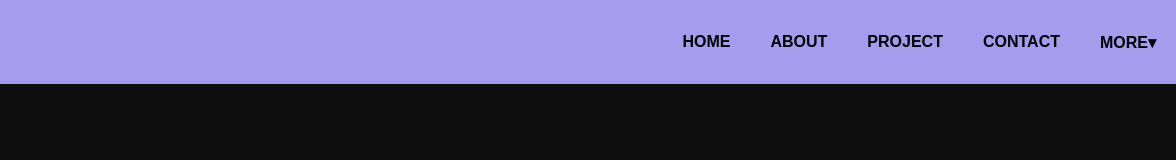
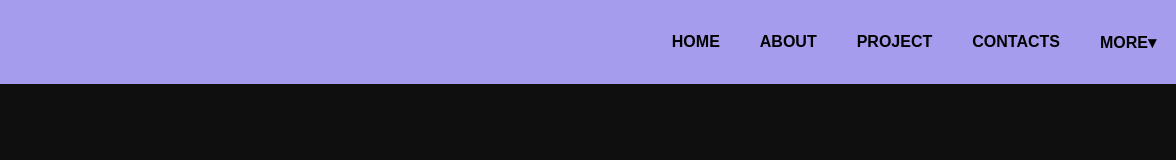
Before and after one commit to rakes-hkumar2061/portfolio, a plain HTML site: page m project/index.html in a window 1280 px wide. Shown: the full height of the page, 104-1280 px from the left. Drawn offline with Linux system fonts and the light colour scheme.

Commit message:
change contact name in index.html

```diff
--- a/m project/index.html
+++ b/m project/index.html
@@ -85,7 +85,7 @@
       <a href="#">HOME</a>
       <a href="#">ABOUT</a>
       <a href="#">PROJECT</a>
-      <a href="#">CONTACT</a>
+      <a href="#">CONTACTS</a>
       <div class="dropdown">
         <a href="#">MORE▾</a>
         <div class="dropdown-content">
```
